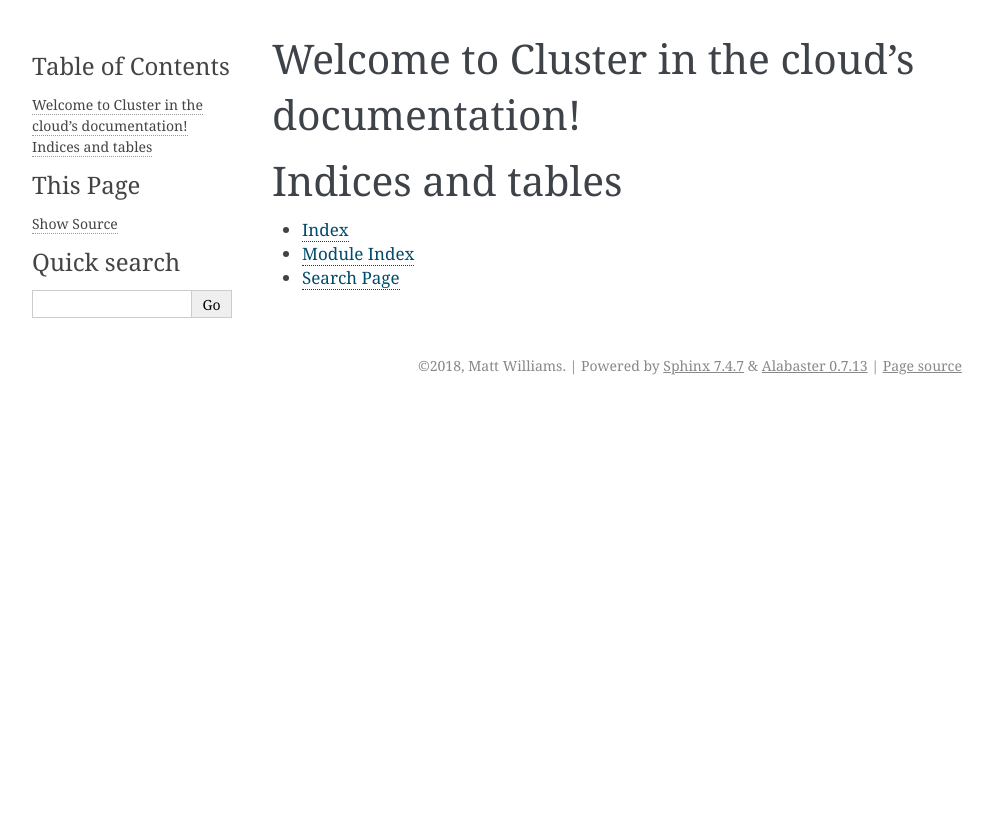
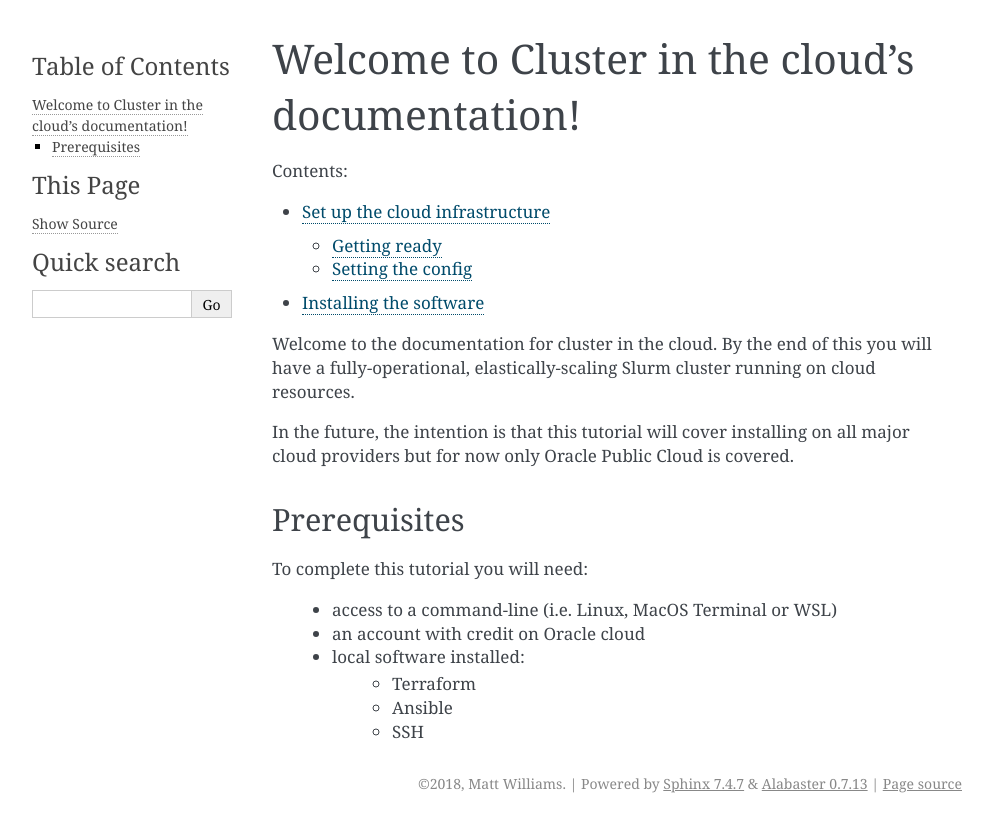
Before and after one commit to clusterinthecloud/docs, a Sphinx documentation site: the page built from source/index.rst, in a window 1280 px wide. Shown: the top 832 px of the page, without its empty margins (148-1141 px from the left). Built offline with Sphinx 7.4.7, drawn with Linux system fonts in a browser that asks for light colours; some of the changed lines change nothing that is shown.

Commit message:
Add first version of Terraform docs

```diff
--- /dev/null
+++ b/source/ansible.rst
@@ -0,0 +1,2 @@
+Installing the software
+=======================
--- a/source/index.rst
+++ b/source/index.rst
@@ -1,8 +1,3 @@
-.. Cluster in the cloud documentation master file, created by
-   sphinx-quickstart on Tue Sep 11 11:44:48 2018.
-   You can adapt this file completely to your liking, but it should at least
-   contain the root `toctree` directive.
-
 Welcome to Cluster in the cloud's documentation!
 ================================================
 
@@ -10,11 +5,22 @@
    :maxdepth: 2
    :caption: Contents:
 
+   infrastructure
+   ansible
 
+Welcome to the documentation for cluster in the cloud.
+By the end of this you  will have a fully-operational, elastically-scaling Slurm cluster running on cloud resources.
 
-Indices and tables
-==================
+In the future, the intention is that this tutorial will cover installing on all major cloud providers but for now only Oracle Public Cloud is covered.
 
-* :ref:`genindex`
-* :ref:`modindex`
-* :ref:`search`
+Prerequisites
+-------------
+
+To complete this tutorial you will need:
+
+ - access to a command-line (i.e. Linux, MacOS Terminal or WSL)
+ - an account with credit on Oracle cloud
+ - local software installed:
+     - Terraform
+     - Ansible
+     - SSH
--- /dev/null
+++ b/source/infrastructure.rst
@@ -0,0 +1,135 @@
+Set up the cloud infrastructure
+===============================
+
+Getting ready
+-------------
+
+The first step is to get a bunch of servers powered on in your cloud.
+We do this using a tool called `Terraform <https://www.terraform.io/>`_.
+
+Make sure that Terraform is installed by running the following in the command-line:
+
+.. code-block:: shell-session
+
+   $ terraform version
+
+you should get output like:
+
+.. code-block:: shell-session
+
+   Terraform v0.11.8
+
+We will be using the `Oracle Terraform plugin <https://github.com/oracle/terraform-provider-oci>`_ so follow the instructions there to install it.
+
+We're now ready to start configuring our infrastructure.
+
+Setting the config
+------------------
+
+Grab the Terraform config from Git using:
+
+.. code-block:: shell-session
+
+   $ git clone https://github.com/ACRC/oci-cluster-terraform.git
+
+Now move into that directory and initialise the Terraform repo:
+
+.. code-block:: shell-session
+
+   $ terraform init
+
+Now, when you check the Terraform version, you should see the OCI provider showing up:
+
+.. code-block:: shell-session
+
+   $ terraform version
+   Terraform v0.11.8
+   + provider.oci v2.1.13
+
+Rename the example config file ``terraform.tfvars.example`` to ``terraform.tfvars`` and open it in a text editor:
+
+.. code-block:: shell-session
+
+   $ mv terraform.tfvars.example terraform.tfvars
+   $ vim terraform.tfvars
+
+Following the instructions at the `Oracle Terraform plugin docs <https://github.com/oracle/terraform-provider-oci#setup-credentials-for-using-oci>`_,
+set the values of ``tenancy_ocid``, ``user_ocid``, ``private_key_path``, ``fingerprint`` and ``region``.
+
+You will also need to set the comaprtment OCID of the compartment that you are using.
+If you are using the default root compartment, this will be the same as your tenancy OCID.
+
+The next thing to set is an SSH key that you will use to connect to the server once it is built.
+See `GitHub's documentation <https://help.github.com/articles/generating-a-new-ssh-key-and-adding-it-to-the-ssh-agent/>`_ on information on how to do this
+and then paste the contents of the public key into the ``ssh_public_key`` config variable between the two ``EOF``s.
+
+Finally, you need to decide what type of machines will make up your cluster.
+This is dependent on what shapes you have access to so check your service limits in the OCI web console.
+You will want a simple, lightweight VM for the management node and a set of more powerful VMs (or better, bare metal) machines for the compute nodes.
+For this tutorial, we will use ``VM.Standard2.16`` for the management node and 4 ``VM.Standard2.24`` for the compute nodes but it will depend on what you have access to.
+
+Set the ``ManagementShape`` config variable to the shape you want for the managament node::
+
+   ManagementShape = "VM.Standard2.16"
+
+To set the compute nodes, there are two config variables we need to set.
+The variable ``ComputeShapes`` contains a list of all the shapes for each node and ``InstanceADIndex`` contains a list of numbers refering to the availability domain each node should be in::
+
+   InstanceADIndex = ["1", "1", "1", "1"]
+   ComputeShapes = ["VM.Standard2.24", "VM.Standard2.24", "VM.Standard2.24", "VM.Standard2.24"]
+
+You see that there are two lists, each with four elements.
+The nth element in each list are related to each other.
+If we instead wanted a ``BM.GPU2.2`` in AD 1, three ``BM.Standard1.36`` in AD 2 and one ``BM.DenseIO1.36`` in AD3 we would instead write::
+
+   InstanceADIndex = ["1", "2", "2", "2", "3"]
+   ComputeShapes = ["BM.GPU2.2", "BM.Standard1.36", "BM.Standard1.36", "BM.Standard1.36", "BM.DenseIO1.36"]
+
+Finally, we need to tell Terraform about all of the ADs that we are putting this in to make sure that the networking is working correctly.
+Set ``ADS`` to a list of all the availability domains that we have put infrastructure in::
+
+   ADS = ["1"]
+
+That has defined the types and location of all the nodes we are installing.
+We need to tell OCI what OS to install onto each machine which we do by setting ``ComputeImageOCID`` and ``ManagementImageOCID``.
+To decide what values to put in these, look at `OCI's list of images <https://docs.us-phoenix-1.oraclecloud.com/images/>`_.
+We will install the latest version of Oracle Linux onto each::
+
+   ComputeImageOCID = {
+     VM.Standard2.24 = {
+       eu-frankfurt-1 = "ocid1.image.oc1.eu-frankfurt-1.aaaaaaaa7qdjjqlvryzxx4i2zs5si53edgmwr2ldn22whv5wv34fc3sdsova"
+     }
+   }
+   ManagementImageOCID = {
+     eu-frankfurt-1 = "ocid1.image.oc1.eu-frankfurt-1.aaaaaaaa7qdjjqlvryzxx4i2zs5si53edgmwr2ldn22whv5wv34fc3sdsova"
+   }
+
+At this point, we are ready to provision our infrastructure.
+Check that there's no immediate errors with
+
+.. code-block:: shell-session
+
+   $ terraform validate
+
+It should return with no errors.
+If there are any problems, fix them before continuing.
+
+Next, check that Terraform is ready to run with
+
+.. code-block:: shell-session
+
+   $ terraform plan
+
+which should have, near the end, something like ``Plan: 13 to add, 0 to change, 0 to destroy.``.
+
+We're now ready to go. Run
+
+.. code-block:: shell-session
+
+   $ terraform apply
+
+and, when prompted, tell it that "yes", you do want to apply.
+
+It will take some time but should return without any errors.
+
+You are now ready to move on to :doc:`installing the software on the cluster <ansible>`.
```
